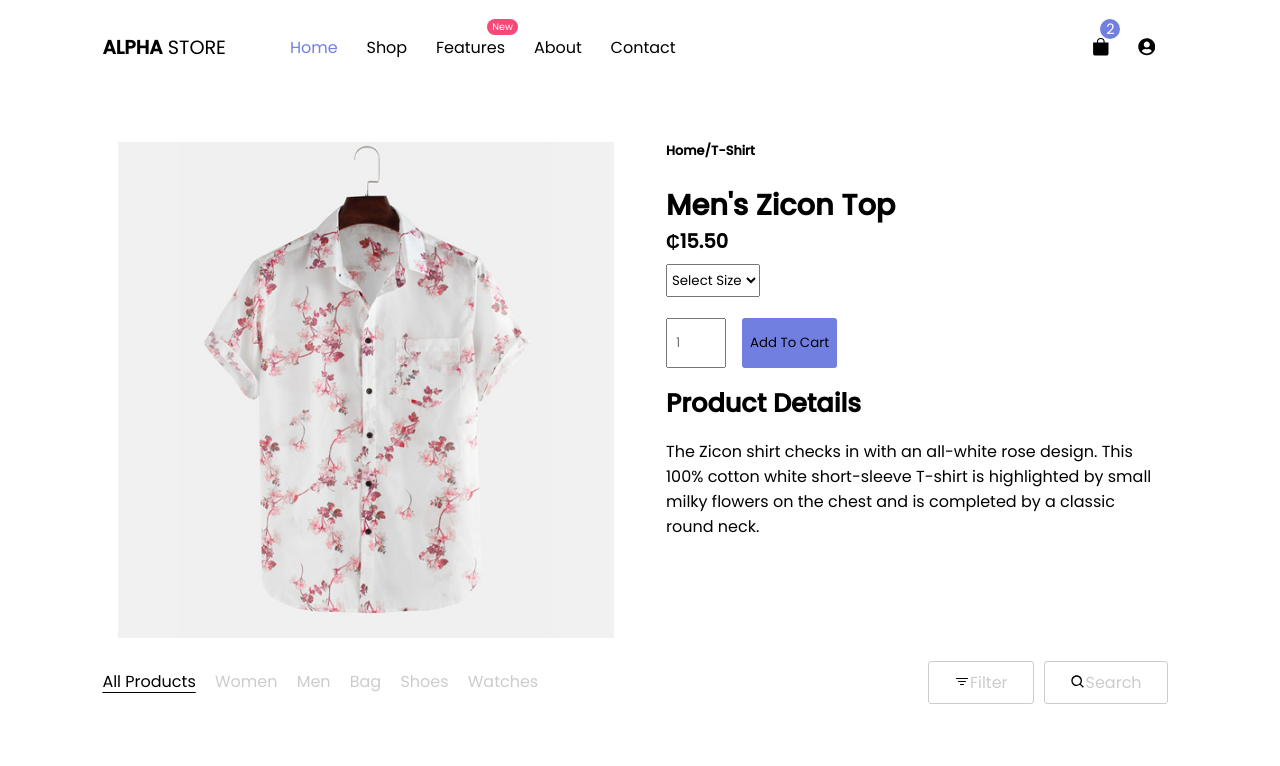
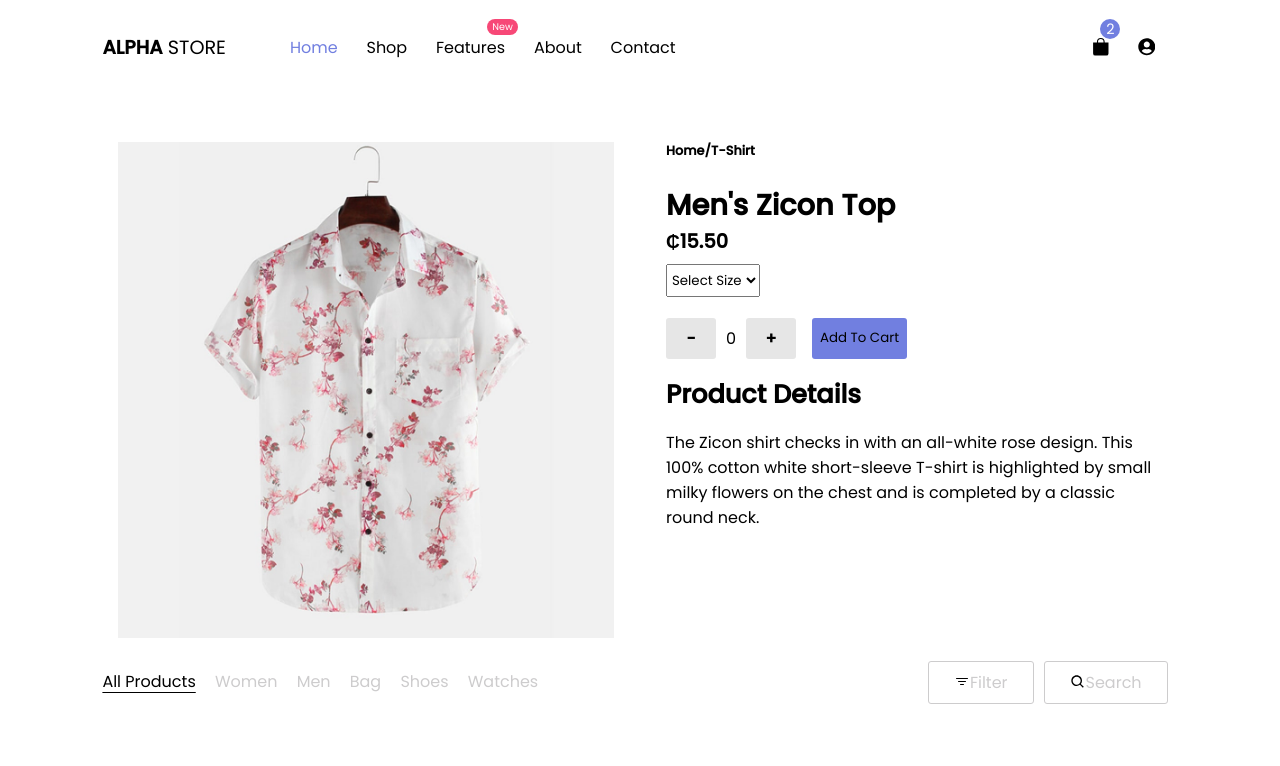
Before and after one commit to Ernest99/react-shop-project, a React (Create React App) app: page /feature in a window 1280 px wide. Shown: the top 766 px of the page. Built offline with nearby package versions, Linux system fonts and the light colour scheme; a web font is replaced by a local one.

Commit message:
added counter feature

```diff
--- a/src/components/Feature.jsx
+++ b/src/components/Feature.jsx
@@ -1,4 +1,4 @@
-import React from 'react'
+import React,{useState} from 'react'
 import Nav from './Nav'
 import './feature.css'
 import fImage from '../components/assets/f4.jpg'
@@ -6,6 +6,7 @@ import Items from './Items'
 import Footer from '../components/Footer'
 
 const Feature = () => {
+  const [counter, setCounter] = useState(0)
   return (
     <div>
         <Nav/>
@@ -30,7 +31,11 @@ const Feature = () => {
               </select>
             </div>
             <div className="quantity">
-              <input type="number" placeholder='1'/>
+             <div className="counter">
+              <button onClick={()=>setCounter(counter - 1)}>-</button>
+              <span>{counter}</span>
+              <button onClick={()=>setCounter(counter + 1)}>+</button>
+             </div>
               <button>Add To Cart</button>
             </div>
             <h2 className='product_details'>Product Details</h2>
--- a/src/components/feature.css
+++ b/src/components/feature.css
@@ -38,14 +38,6 @@ select{
     padding-top: 1rem;
     margin-bottom: 1rem;
 }
-.quantity input{
-    display: inline-block;
-    width: 60px;
-    height: 50px;
-    padding: .5rem;
-    outline: none;
-    font-family: var(--text-font);
-}
 .quantity button{
     background: var(--color-primary);
     font-family: var(--text-font);
@@ -59,3 +51,20 @@ h2.product_details{
     font-size: 1.6rem;
     padding-bottom: 1rem;
 }
+.counter{
+    display: flex;
+    align-items: center;
+    justify-content: center;
+}
+.counter button{
+    background: #e6e6e6;
+    width: 50px;
+    height: max-content;
+    font-size: 16px;
+    font-weight: 700;
+}
+.counter span{
+    display: inline-block;
+    width: 30px;
+    text-align: center;
+}
```
